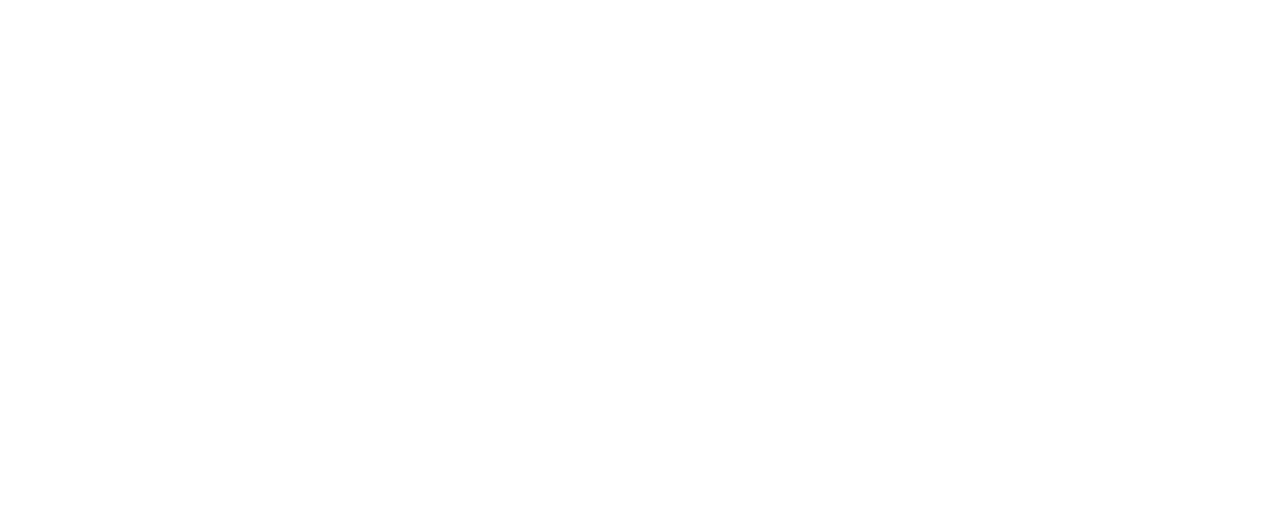
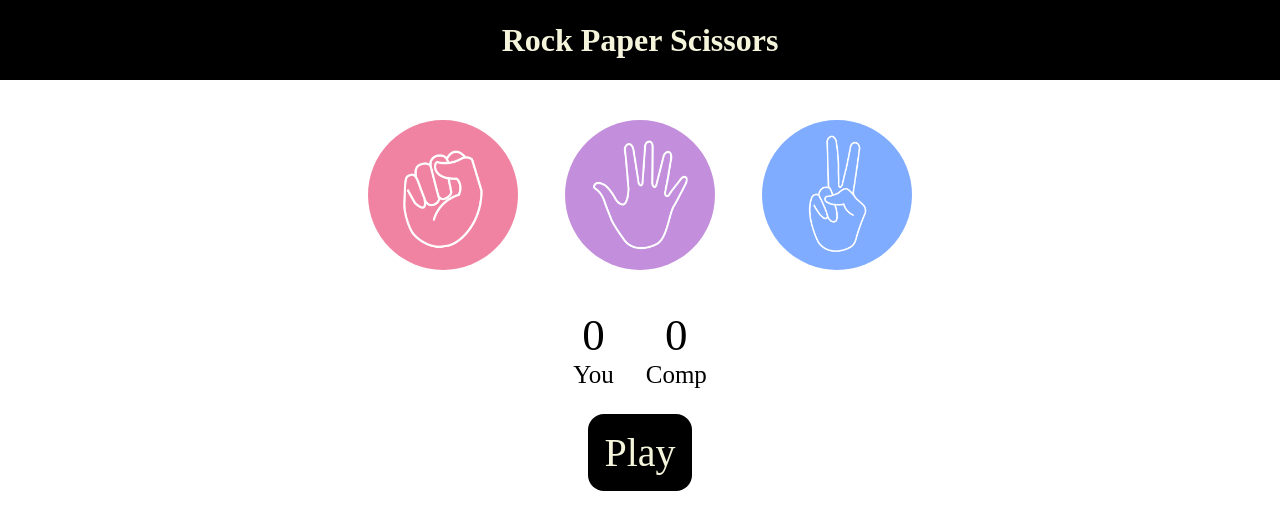
Before and after one commit to Rishita09k/Rock_Paper_Scissors, a plain HTML site: page index.html in a window 1280 px wide. Drawn offline with Linux system fonts and the light colour scheme.

Commit message:
second commit

```diff
--- a/index.html
+++ b/index.html
@@ -3,10 +3,32 @@
 <head>
     <meta charset="UTF-8">
     <meta name="viewport" content="width=device-width, initial-scale=1.0">
-    <title>Document</title>
+    <title>Rock_Paper_Scissors</title>
     <link rel="stylesheet" href="style.css">
 </head>
 <body>
+<h1>Rock Paper Scissors</h1>
+
+<div class="choices">
+    <div class="choice" id="rock"><img src="images/rock.png"></div>
+    <div class="choice" id="paper"><img src="images/paper.png"></div>
+    <div class="choice" id="scissors"><img src="images/scissors.png"></div>
+</div>
+
+<div class="score-board">
+    <div class="score">
+        <p id="user-score">0</p>
+        <p>You</p>
+    </div>
+    <div class="score">
+        <p id="comp-score">0</p>
+        <p>Comp</p>
+    </div>
+</div>
+
+<div class="msg-container">
+    <p id="msg">Play</p>
+</div>
 
 </body>
 <script src="script.js"></script>
--- a/style.css
+++ b/style.css
@@ -0,0 +1,67 @@
+*{margin:0;
+padding:0;
+}
+
+h1{
+    background-color: black;
+    color: beige;
+    height: 5rem;
+    line-height: 5rem;
+    justify-content: center;
+    text-align: center;
+}
+
+.choices{
+    display: flex;
+    margin-top: 2rem;
+    justify-content: center;
+    gap: 2rem;
+}
+
+img{
+    height: 150px;
+    width: 150px;
+    object-fit: cover;
+    border-radius: 50%;
+}
+
+.choice{
+    height: 165px;
+    width: 165px;
+    border-radius: 50%;
+    display: flex;
+    justify-content: center;
+    align-items: center;
+}
+
+.choice:hover{
+    cursor:pointer;
+    background-color: black;
+}
+
+.score-board{
+    display: flex;
+    justify-content: center;
+    text-align: center;
+    gap: 2rem;
+    margin-top: 2rem;
+    font-size: 25px;
+}
+
+#user-score,#comp-score{
+    font-size:45px ;
+}
+
+#msg{
+    background-color: black;
+    color: beige;
+    font-size: 2.5rem;
+    display: inline;
+    padding: 1rem;
+    border-radius: 1rem;
+}
+
+.msg-container{
+    margin-top: 2.5rem;
+    text-align: center;
+}
```
